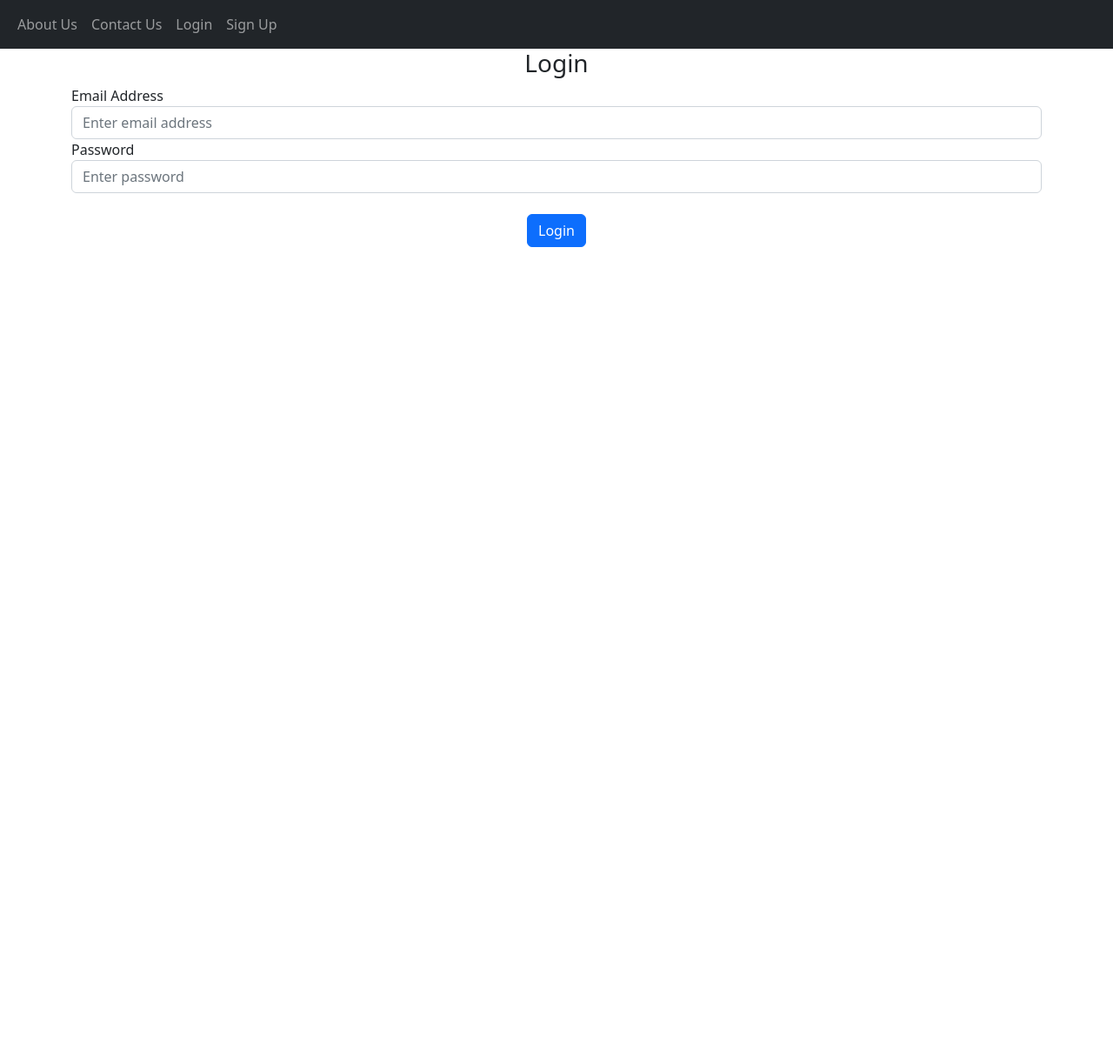
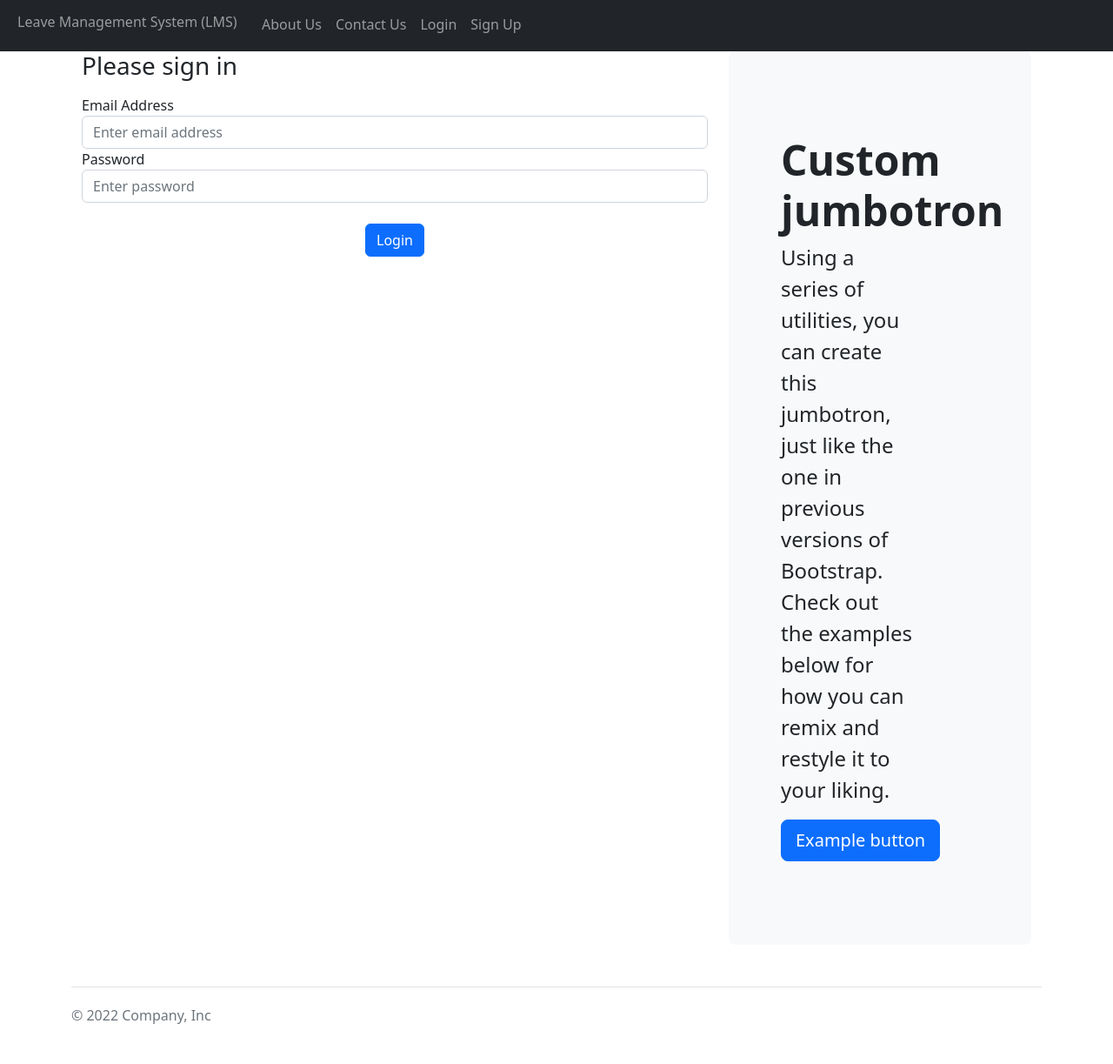
Before and after one commit to AkshayaTonde/FlaskFullApp, a Flask app: page /login in a window 1280 px wide. Shown: the whole page at 87% size. Before the commit the page ends 284 px from the top, so only its background shows below. Run offline with Flask 2, Linux system fonts and the light colour scheme.

Commit message:
UI enhancements

```diff
--- a/website/templates/applyleave.html
+++ b/website/templates/applyleave.html
@@ -1,11 +1,11 @@
 {% extends "base.html" %}
 {% block title %} Apply for leave {% endblock%}
 {% block content %}
-<h1 align="center">Leave Application Form</h1>
+
 
 <form method="POST">
-    <div class="form-group" >
-
+    <div class="col-md-8 form-group" >
+        <h1 class="h3 mb-3 fw-normal">Leave Application Form</h1>
         <label for="startdate"> Start Date </label>
         <input type="date" id="startdate" name="startdate" class="form-control" required="True" placeholder="dd/mm/yyyy"/>
         <br>
--- a/website/templates/base.html
+++ b/website/templates/base.html
@@ -17,7 +17,7 @@
             </button>
         <div class="collapse navbar-collapse" id="navbar">
             <div class="navbar-nav">
-
+                <h1 class="nav-item nav-link">Leave Management System (LMS)</h1> &nbsp; &nbsp;
                 {% if user.is_authenticated %}
                 <a class="nav-item nav-link" href="/home">Home</a>
                 <a class="nav-item nav-link" href="/applyleave">Apply Leave</a>
@@ -62,7 +62,16 @@
         {% endblock %}
 
     </div>
+    <div class="container">
+        <footer class="d-flex flex-wrap justify-content-between align-items-center py-3 my-4 border-top">
+          <p class="col-md-4 mb-0 text-muted">© 2022 Company, Inc</p>
 
+          <a href="/" class="col-md-4 d-flex align-items-center justify-content-center mb-3 mb-md-0 me-md-auto link-dark text-decoration-none">
+            <svg class="bi me-2" width="40" height="32"><use xlink:href="#bootstrap"></use></svg>
+          </a>
+
+        </footer>
+      </div>
 
     <script src="https://cdn.jsdelivr.net/npm/bootstrap@5.2.0-beta1/dist/js/bootstrap.bundle.min.js" integrity="sha384-pprn3073KE6tl6bjs2QrFaJGz5/SUsLqktiwsUTF55Jfv3qYSDhgCecCxMW52nD2" crossorigin="anonymous"></script>
 </body>
--- a/website/templates/login.html
+++ b/website/templates/login.html
@@ -2,21 +2,36 @@
     {% block title %} Login {% endblock%}
     {% block content %}
     <form method="POST">
-    <h3 align="center"> Login </h3>
-    <div class="form-group">
+        <div class="container">
+            <div class="row">
 
+                    <div class="col-md-8 form-group ">
+
+                    <h1 class="h3 mb-3 fw-normal">Please sign in</h1>
                     <label for="email"> Email Address</label>
-        <input type="text" id="email" name="email" class="form-control" placeholder="Enter email address"/>
+                        <input type="text" id="email" name="email" required="True" class="form-control" placeholder="Enter email address"/>
 
                     <label for="password"> Password</label>
-        <input type="password" id="password" name="password" class="form-control" placeholder="Enter password"/>
+                        <input type="password" id="password" name="password" required="True" class="form-control" placeholder="Enter password"/>
                         <br>
                     <div align="center">
                         <button class="btn btn-primary" type="submit">Login </button>
                     </div>
+
+                    </div>
+
+
+                <div class="col-md-4" >
+                    <div class="p-5 mb-4 bg-light rounded-3">
+                        <div class="container-fluid py-5">
+                        <h1 class="display-5 fw-bold">Custom jumbotron</h1>
+                        <p class="col-md-8 fs-4">Using a series of utilities, you can create this jumbotron, just like the one in previous versions of Bootstrap. Check out the examples below for how you can remix and restyle it to your liking.</p>
+                        <button class="btn btn-primary btn-lg" type="button">Example button</button>
+                        </div>
+                </div>
+            </div>
+        </div>
         </div>
     </form>
-</form>
-
 
     {% endblock %}
--- a/website/templates/managerapproval.html
+++ b/website/templates/managerapproval.html
@@ -2,8 +2,9 @@
 {% block title %} Manager Approval {% endblock%}
 {% block content %}
 <form method="POST">
-<h1 align="center">Pending leaves</h1>
-    <div  align="center" id="leaves">
+
+    <div  class="col-md-8 form-group" align="center" id="leaves">
+        <h1 class="h3 mb-3 fw-normal">Pending leaves</h1>
         {% for leave in leaves %}
         <div class="card border-dark w-75">
             <div class="card-body">
--- a/website/views.py
+++ b/website/views.py
@@ -7,6 +7,7 @@ from . import db
 
 views = Blueprint("views", __name__)
 
+@views.route("/")
 @views.route("/aboutus")
 def aboutus():
     return render_template('aboutus.html', user=current_user)
@@ -15,7 +16,7 @@ def aboutus():
 def contactus():
     return render_template('contactus.html', user=current_user)
 
-@views.route("/")
+
 @views.route("/home")
 @login_required
 def home():
```
Also changed, not shown: website/templates/aboutus.html (+7 -4 lines), website/templates/home.html (+4 -3 lines), website/templates/signup.html (+17 -5 lines), website/database.db. Lines whose indentation alone changed are shown as unchanged.
